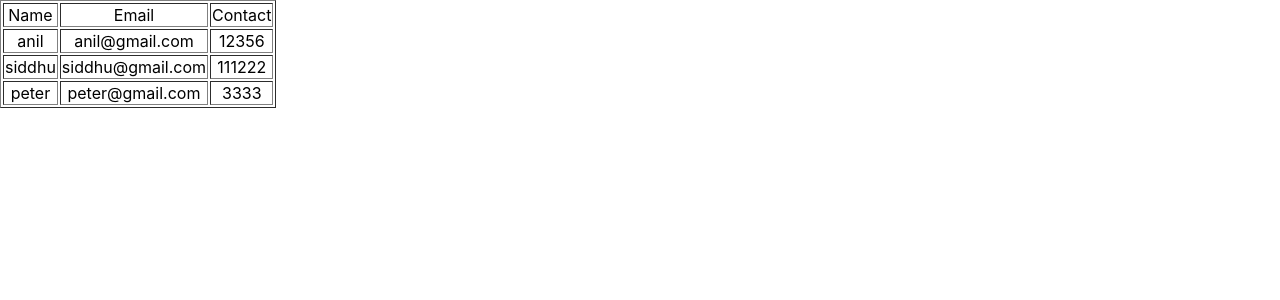
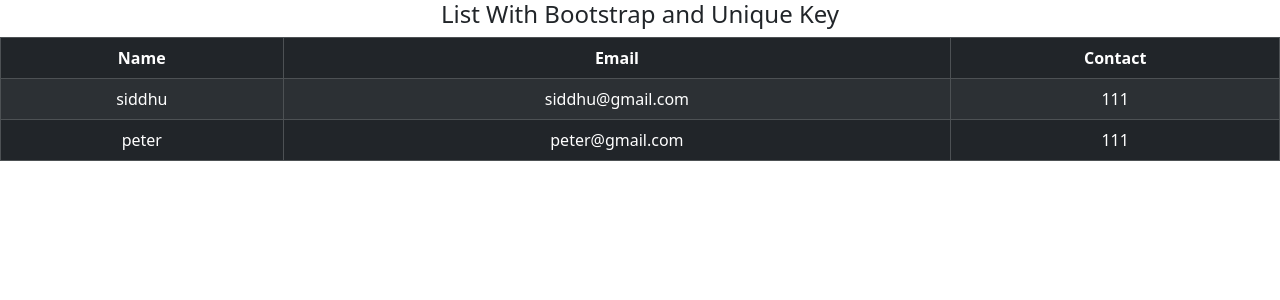
Before and after one commit to vijay4211/parent_to_child, a React (Create React App) app: page / in a window 1280 px wide. Shown: the top 300 px of the page. Built offline with nearby package versions, Linux system fonts and the light colour scheme.

Commit message:
used bootstrap and filter using number form arry of object

```diff
--- a/package.json
+++ b/package.json
@@ -6,7 +6,9 @@
     "@testing-library/jest-dom": "^5.17.0",
     "@testing-library/react": "^13.4.0",
     "@testing-library/user-event": "^13.5.0",
+    "bootstrap": "^5.3.3",
     "react": "^18.3.1",
+    "react-bootstrap": "^2.10.2",
     "react-dom": "^18.3.1",
     "react-scripts": "5.0.1",
     "web-vitals": "^2.1.4"
--- a/src/App.js
+++ b/src/App.js
@@ -1,32 +1,45 @@
 import "./App.css";
+import Table from 'react-bootstrap/Table';
+
+import 'bootstrap/dist/css/bootstrap.min.css';
+
 
 function App() {
 
- const students = [
+ const users = [
   {name:"anil", email:"anil@gmail.com", contact:12356 }, //row-1
-  {name:"siddhu", email:"siddhu@gmail.com", contact:111222 },  //row-2
-  {name:"peter", email:"peter@gmail.com", contact:3333 } //row-3
+  {name:"siddhu", email:"siddhu@gmail.com", contact:"111" },  //row-2
+  {name:"peter", email:"peter@gmail.com", contact:"111" } //row-3
  ]
 
 
   return (
     <div className="App">
-      <table border={1}>
+       <h4>List With Bootstrap and Unique Key</h4>
+       <Table striped bordered hover variant="dark">
+      <thead>
         <tr>
-        <td>Name</td>
-          <td>Email</td>
-          <td>Contact</td>
+          <th>Name</th>
+          <th>Email</th>
+          <th>Contact</th>
         </tr>
-      {
-        students.map((data)=>(
-          <tr>
-          <td>{data.name}</td>
-          <td>{data.email}</td>
-          <td>{data.contact}</td>
-        </tr>
-        ))
-      }
-      </table>
+      </thead>
+      <tbody>
+        {
+          users.map(
+            (item, index)=>(
+              item.contact === '111' ?
+              <tr key={index}>
+              <td>{item.name}</td>
+              <td>{item.email}</td>
+              <td>{item.contact}</td>
+              </tr> : null
+            )
+          )
+        }
+
+      </tbody>
+    </Table>
     </div>
   );
 }
```
Also changed, not shown: 1 other file (tests, documents, lock files or other folders).
